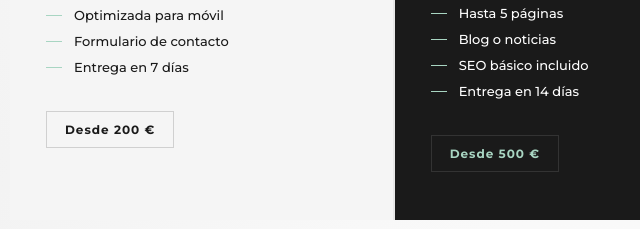
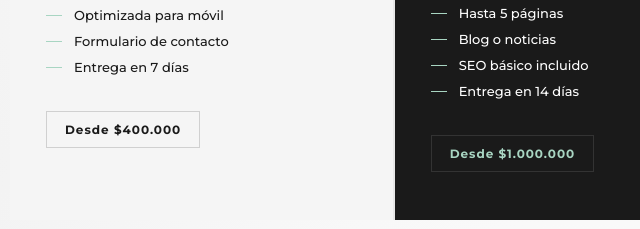
Before and after one commit to diazcorreajean-gif/web-menta, a website: page index.html in a window 1280 px wide. Shown: the part 1431-1660 px from the top of the page, 54-694 px from the left. Drawn offline with Linux system fonts and the light colour scheme.

Commit message:
version final Colombia

```diff
--- a/index.html
+++ b/index.html
@@ -4,8 +4,8 @@
     <meta charset="UTF-8">
     <meta name="viewport" content="width=device-width, initial-scale=1.0">
     <link rel="shortcut icon" href="assets/img/logo_cortado.png" type="image/x-icon">
-    <title>Menta | Diseño Web Profesional desde 200€</title>
-    <meta name="description" content="Diseñamos webs profesionales para negocios locales desde 200€. Landing pages, webs corporativas y tiendas online. Entrega en 7 días.">
+    <title>Menta | Diseño Web Profesional desde $400.000</title>
+    <meta name="description" content="Diseñamos webs profesionales para negocios locales desde $400.000. Landing pages, webs corporativas y tiendas online. Entrega en 7 días.">
     <link rel="stylesheet" href="assets/css/style.css">
     <link rel="stylesheet" href="https://cdnjs.cloudflare.com/ajax/libs/font-awesome/6.5.1/css/all.min.css">
     <link rel="stylesheet" href="assets/css/header.css">
@@ -71,7 +71,7 @@
                     <li>Formulario de contacto</li>
                     <li>Entrega en 7 días</li>
                 </ul>
-                <span class="card__precio">Desde 200 €</span>
+                <span class="card__precio">Desde $400.000</span>
             </div>
 
             <div class="card card--destacada reveal reveal-delay-2">
@@ -91,7 +91,7 @@
                     <li>SEO básico incluido</li>
                     <li>Entrega en 14 días</li>
                 </ul>
-                <span class="card__precio">Desde 500 €</span>
+                <span class="card__precio">Desde $1.000.000</span>
             </div>
 
             <div class="card reveal reveal-delay-3">
--- /dev/null
+++ b/package.json
@@ -0,0 +1,5 @@
+{
+  "dependencies": {
+    "@vercel/speed-insights": "^2.0.0"
+  }
+}
```
Also changed, not shown: components/servicios.html (+2 -2 lines), pages/servicios.html (+3 -3 lines), 1 other file.
